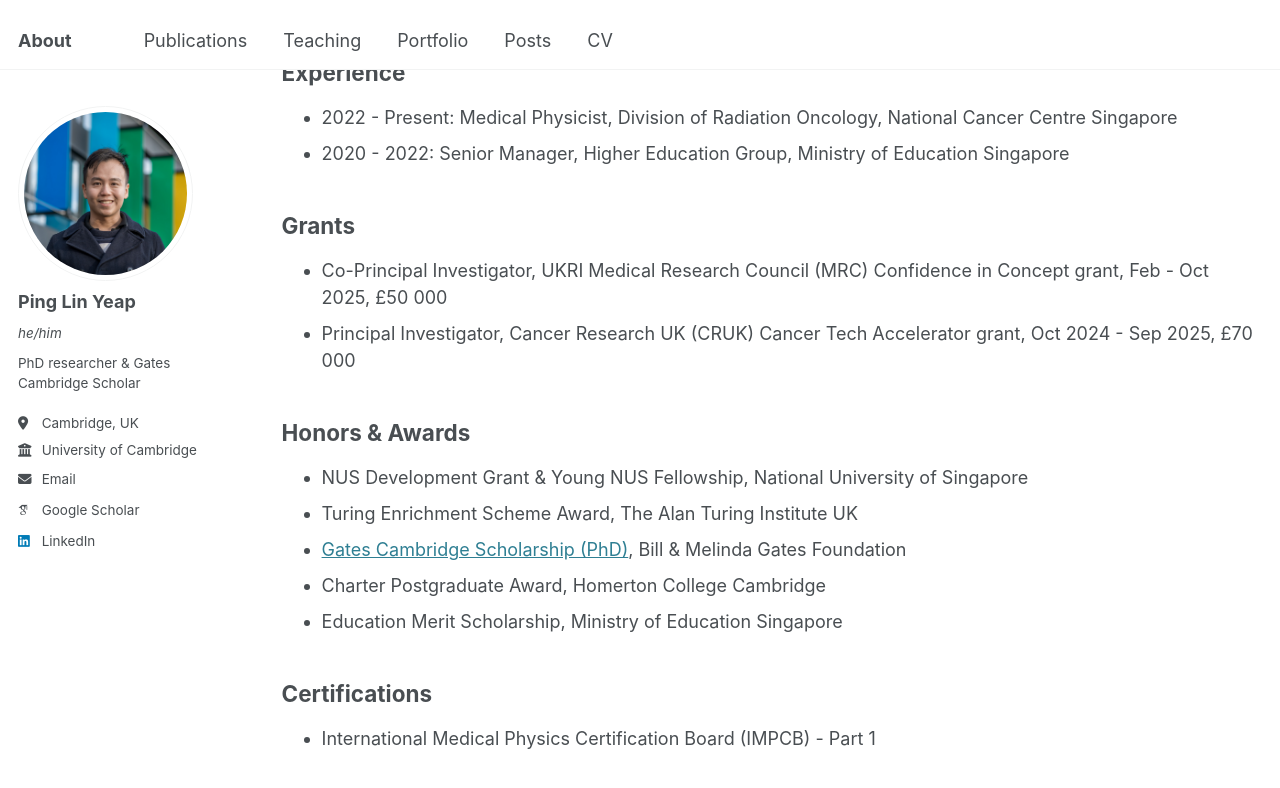
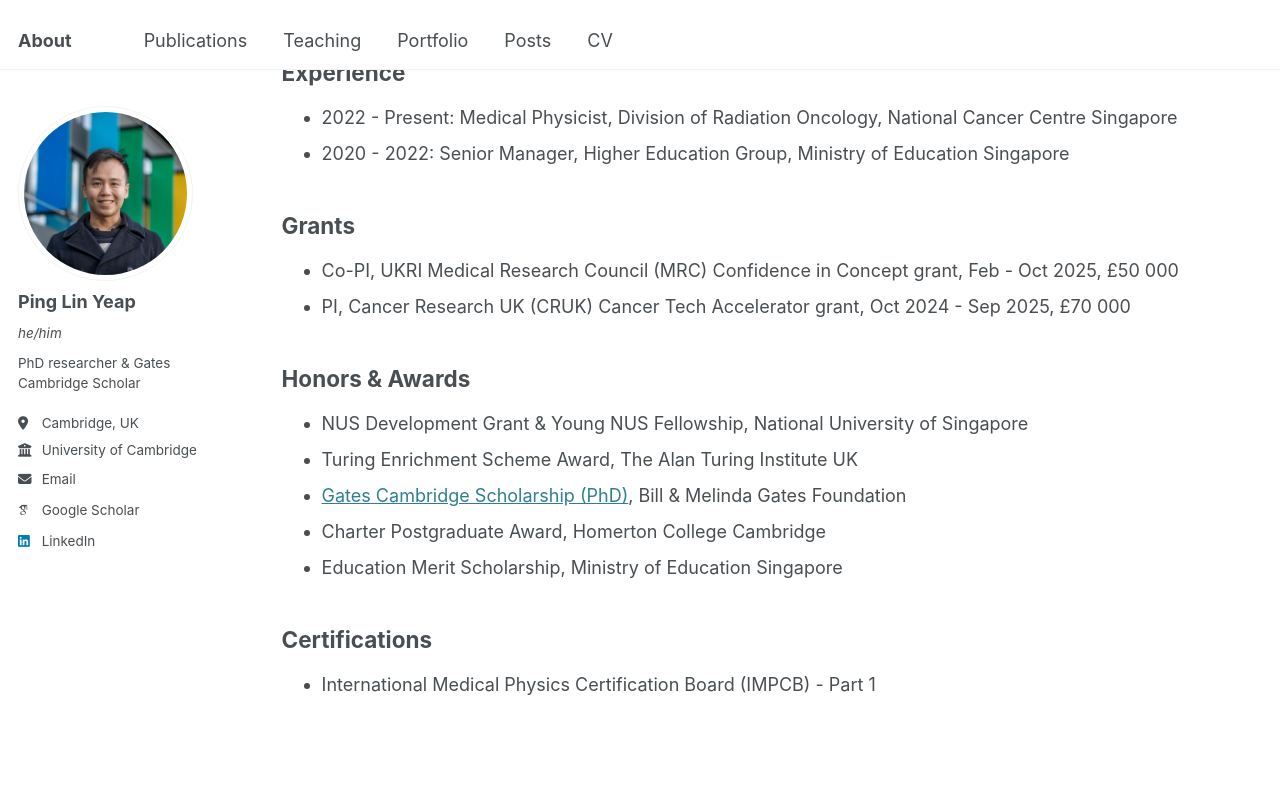
Before and after one commit to yeappl/yeappl.github.io, a Jekyll site: the page built from _pages/cv.md, in a window 1280 px wide and 900 px high, scrolled down 381 px. Shown: the top 788 px of the window. Built offline with Jekyll 4.4.1, drawn with Linux system fonts in a browser that asks for light colours; some web fonts are replaced.

Commit message:
Update cv.md

```diff
--- a/_pages/cv.md
+++ b/_pages/cv.md
@@ -24,8 +24,8 @@ Experience
 
 Grants
 -----
-* Co-Principal Investigator, UKRI Medical Research Council (MRC) Confidence in Concept grant, Feb - Oct 2025, £50 000
-* Principal Investigator, Cancer Research UK (CRUK) Cancer Tech Accelerator grant, Oct 2024 - Sep 2025, £70 000
+* Co-PI, UKRI Medical Research Council (MRC) Confidence in Concept grant, Feb - Oct 2025, £50 000
+* PI, Cancer Research UK (CRUK) Cancer Tech Accelerator grant, Oct 2024 - Sep 2025, £70 000
 
 Honors & Awards
 -----
```
